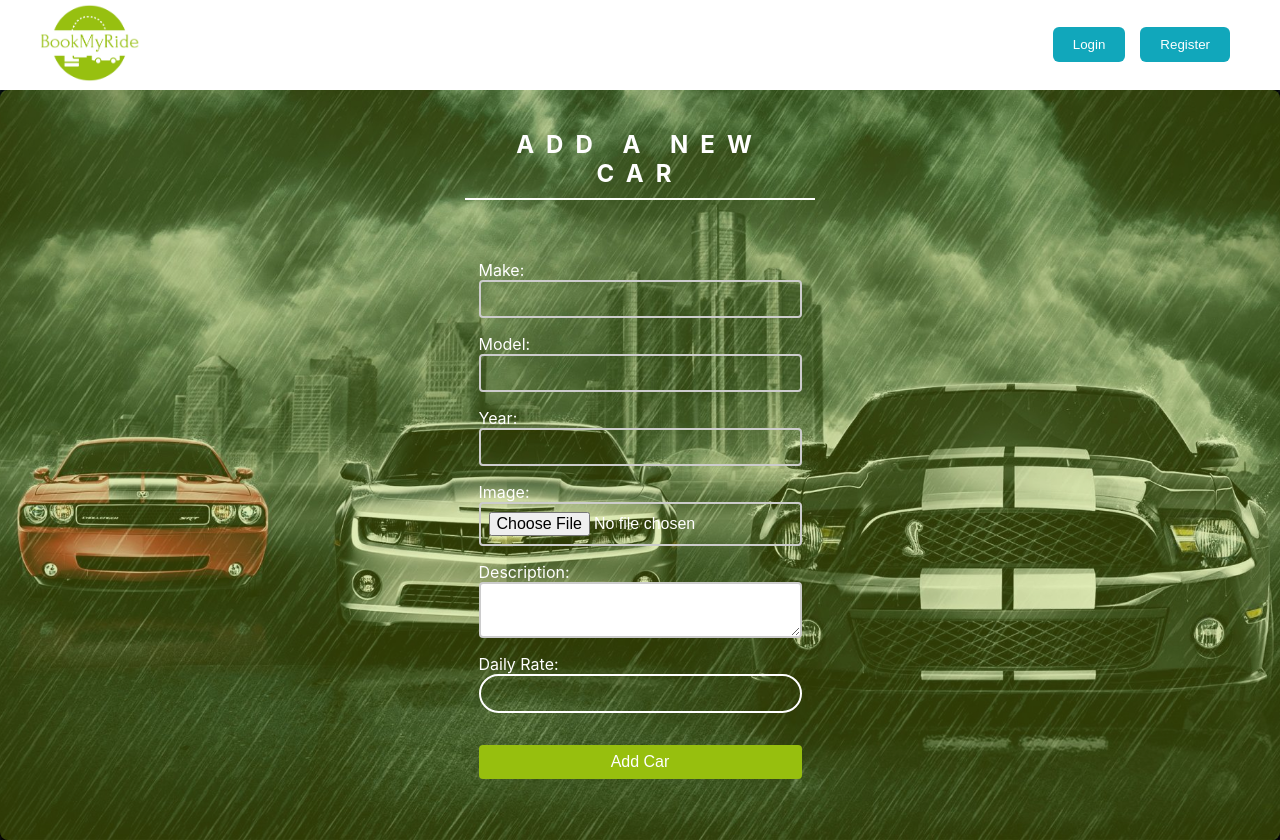
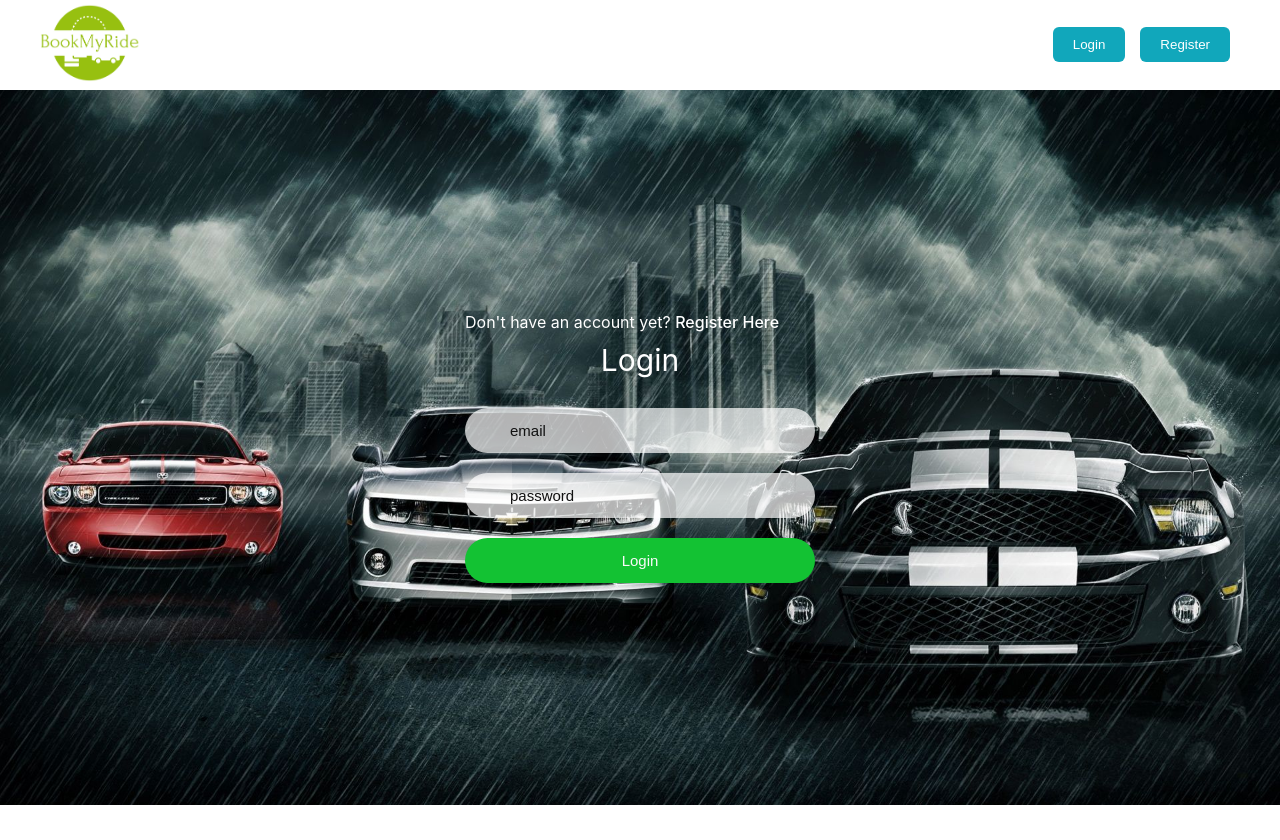
Before and after one commit to vanelnw/book-my-ride-frontend, a React (Create React App) app: page /addCar in a window 1280 px wide. After the commit the page ends 805 px from the top, so only its background shows below. Built offline with nearby package versions, Linux system fonts and the light colour scheme.

Commit message:
update routes

```diff
--- a/src/App.js
+++ b/src/App.js
@@ -1,7 +1,10 @@
+/* eslint-disable react/prop-types */
 /* eslint-disable import/no-extraneous-dependencies */
 import React from 'react';
 import './assets/stylesheets/App.css';
-import { BrowserRouter as Router, Routes, Route } from 'react-router-dom';
+import {
+  BrowserRouter as Router, Routes, Route,
+} from 'react-router-dom';
 import { ToastContainer } from 'react-toastify';
 import { useSelector } from 'react-redux';
 import 'react-toastify/dist/ReactToastify.css';
@@ -35,12 +38,12 @@ function App() {
                 />
                 <Route path="/login" element={<Login />} />
                 <Route path="/register" element={<RegisterScreen />} />
-                <Route path="/car/:id" element={<CarDetails />} />
-                <Route path="/delete" element={<DeleteScreen />} />
-                <Route path="/addReservation" element={<AddReservation />} />
-                <Route path="/addReservation/:id" element={<AddReservation />} />
-                <Route path="/addCar" element={<AddCar />} />
-                <Route path="/reservationList" element={<ReservationList />} />
+                <Route path="/car/:id" element={!isAuthenticated ? <Login /> : <CarDetails />} />
+                <Route path="/addReservation" element={!isAuthenticated ? <Login /> : <AddReservation />} />
+                <Route path="/addReservation/:id" element={!isAuthenticated ? <Login /> : <AddReservation />} />
+                <Route path="/addCar" element={!isAuthenticated ? <Login /> : <AddCar />} />
+                <Route path="/reservationList" element={!isAuthenticated ? <Login /> : <ReservationList />} />
+                <Route path="/delete" element={!isAuthenticated ? <Login /> : <DeleteScreen />} />
               </Routes>
             </div>
           </div>
```
